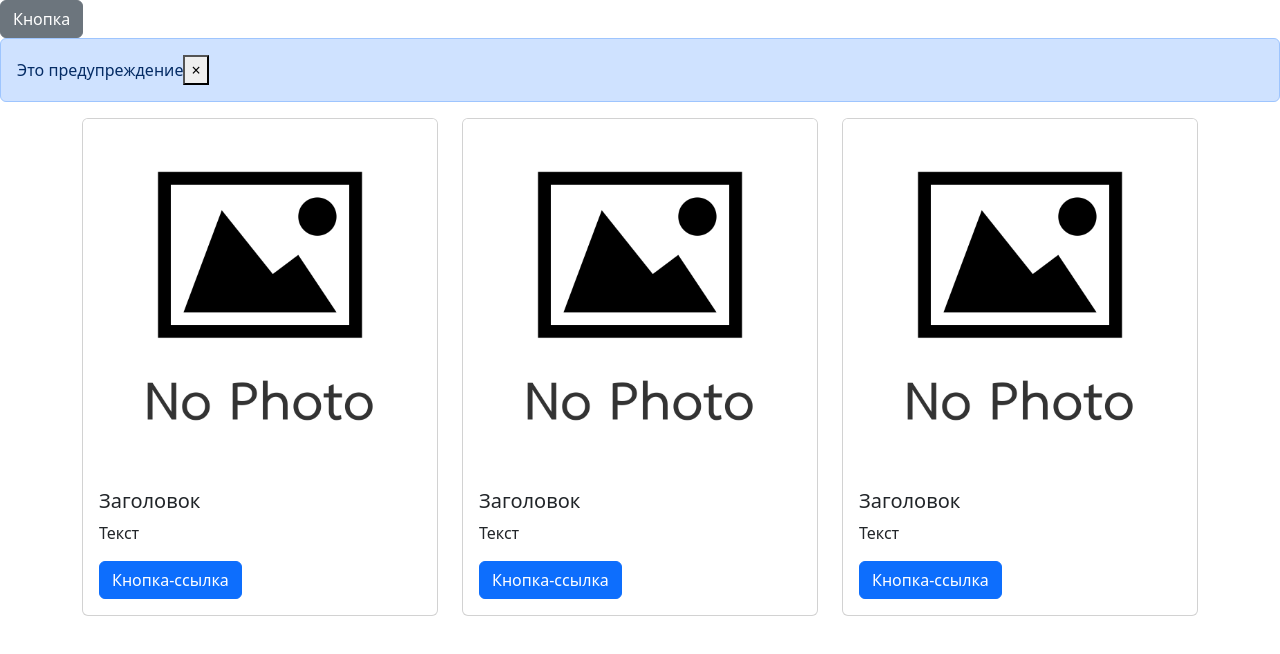
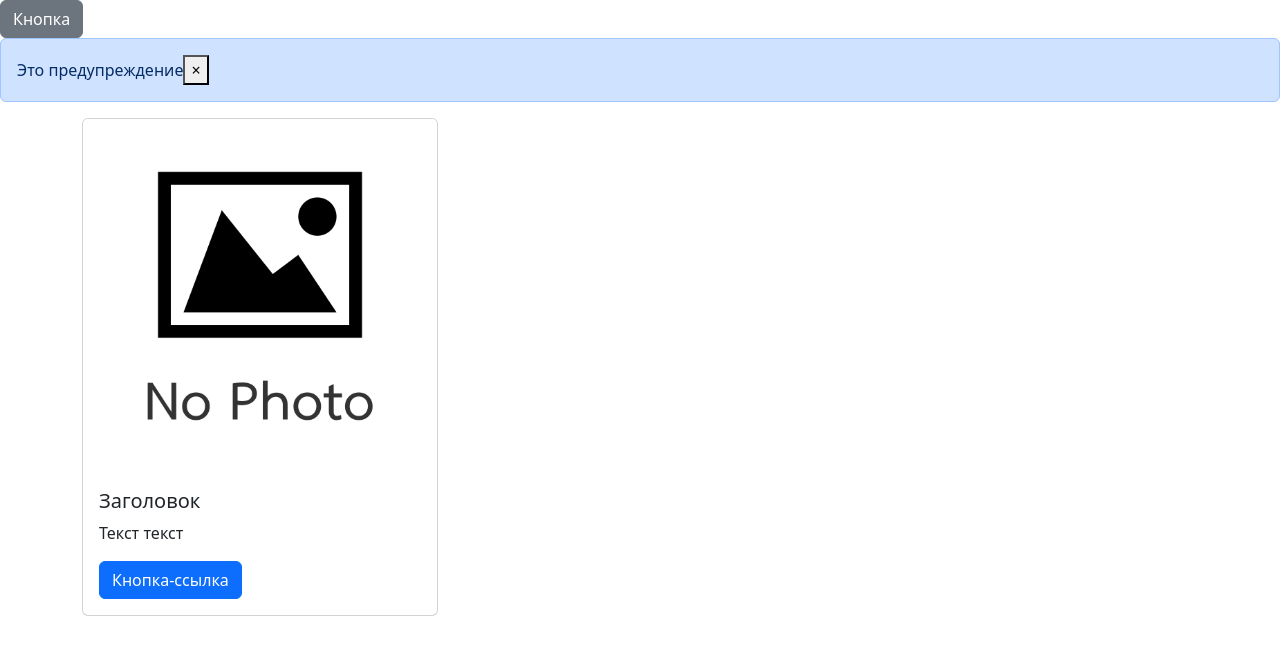
Before and after one commit to Stellar-Explosion/vue-components, a Nuxt app: page / in a window 1280 px wide. Shown: the top 654 px of the page. Built offline with nearby package versions, Linux system fonts and the light colour scheme.

Commit message:
Fix-components

```diff
--- a/app.vue
+++ b/app.vue
@@ -1,15 +1,31 @@
 <template>
-  <div>
-    <Button variant="secondary"></Button>
-    <Alert></Alert>
-    <Card-list image="/no-photo.jpg">
-      <template v-slot:title>Заголовок</template>
-      <template v-slot:text>Текст</template>
-      <template v-slot:button>Кнопка-ссылка</template>
-    </Card-list>
-  </div>
+  <Button variant="secondary"></Button>
+  <Alert></Alert>
+  <BsContainer>
+    <BsRow>
+      <BsCol>
+        <BsCard image="/no-photo.jpg">
+          <BsCardTitle>Заголовок</BsCardTitle>
+          <BsCardBody>Текст текст</BsCardBody>
+          <BsCardActions>Кнопка-ссылка</BsCardActions>
+        </BsCard>
+      </BsCol>
+    </BsRow>
+  </BsContainer>
 </template>
 
 <script>
 
+import {defineComponent} from "vue";
+import BsContainer from "~/components/Card/BsContainer.vue";
+import BsRow from "~/components/Card/BsRow.vue";
+import BsCol from "~/components/Card/BsCol.vue";
+import BsCard from "~/components/Card/BsCard.vue";
+import BsCardTitle from "~/components/Card/BsCardTitle.vue";
+import BsCardBody from "~/components/Card/BsCardBody.vue";
+import BsCardActions from "~/components/Card/BsCardActions.vue";
+
+export default defineComponent({
+  components: {BsCardActions, BsCardBody, BsCardTitle, BsCard, BsCol, BsRow, BsContainer}
+})
 </script>
--- a/components/Card-list.vue
+++ /dev/null
@@ -1,93 +0,0 @@
-<template>
-  <div class="container">
-    <div class="row">
-      <div class="col-4">
-        <div class="card">
-          <img :src="image" class="card-img-top" alt="...">
-          <div class="card-body">
-            <CardTitle>
-              <slot name="title"></slot>
-            </CardTitle>
-            <CardBody>
-              <slot name="text"></slot>
-            </CardBody>
-            <CardActions>
-              <slot name="button"></slot>
-            </CardActions>
-          </div>
-        </div>
-      </div>
-      <div class="col-4">
-        <div class="card">
-          <img :src="image" class="card-img-top" alt="...">
-          <div class="card-body">
-            <CardTitle>
-              <slot name="title"></slot>
-            </CardTitle>
-            <CardBody>
-              <slot name="text"></slot>
-            </CardBody>
-            <CardActions>
-              <slot name="button"></slot>
-            </CardActions>
-          </div>
-        </div>
-      </div>
-      <div class="col-4">
-        <div class="card">
-          <img :src="image" class="card-img-top" alt="...">
-          <div class="card-body">
-            <CardTitle>
-              <slot name="title"></slot>
-            </CardTitle>
-            <CardBody>
-              <slot name="text"></slot>
-            </CardBody>
-            <CardActions>
-              <slot name="button"></slot>
-            </CardActions>
-          </div>
-        </div>
-      </div>
-    </div>
-  </div>
-</template>
-
-<script>
-import { h, defineComponent } from 'vue';
-
-const CardTitle = defineComponent({
-  functional: true,
-  render() {
-    return h('h5', { class: 'card-title' }, this.$slots.default());
-  }
-});
-
-const CardBody = defineComponent({
-  functional: true,
-  render() {
-    return h('p', { class: 'card-text' }, this.$slots.default());
-  }
-});
-
-const CardActions = defineComponent({
-  functional: true,
-  render() {
-    return h('a', { class: 'btn btn-primary', href: '#' }, this.$slots.default());
-  }
-});
-
-export default defineComponent({
-  props: {
-    image: {
-      type: String,
-      required: true,
-    },
-  },
-  components: {
-    CardTitle,
-    CardBody,
-    CardActions,
-  },
-});
-</script>
--- /dev/null
+++ b/components/Card/BsCard.vue
@@ -0,0 +1,19 @@
+<template>
+  <div class="card">
+    <img :src="image" class="card-img-top" alt="...">
+    <div class="card-body">
+      <slot></slot>
+    </div>
+  </div>
+</template>
+
+<script>
+export default {
+  props: {
+    image: {
+      type: String,
+      required: true,
+    },
+  },
+};
+</script>
--- /dev/null
+++ b/components/Card/BsCardActions.vue
@@ -0,0 +1,16 @@
+<template>
+  <a class="btn btn-primary" href="#">
+    <slot></slot>
+  </a>
+</template>
+
+<script>
+import { h, defineComponent } from 'vue';
+
+export default defineComponent({
+  functional: true,
+  render() {
+    return h('a', { class: 'btn btn-primary', href: '#' }, this.$slots.default());
+  }
+});
+</script>
--- /dev/null
+++ b/components/Card/BsCardBody.vue
@@ -0,0 +1,16 @@
+<template>
+  <p class="card-text">
+    <slot></slot>
+  </p>
+</template>
+
+<script>
+import { h, defineComponent } from 'vue';
+
+export default defineComponent({
+  functional: true,
+  render() {
+    return h('p', { class: 'card-text' }, this.$slots.default());
+  }
+});
+</script>
--- /dev/null
+++ b/components/Card/BsCardTitle.vue
@@ -0,0 +1,16 @@
+<template>
+  <h5 class="card-title">
+    <slot></slot>
+  </h5>
+</template>
+
+<script>
+import { h, defineComponent } from 'vue';
+
+export default defineComponent({
+  functional: true,
+  render() {
+    return h('h5', { class: 'card-title' }, this.$slots.default());
+  }
+});
+</script>
--- /dev/null
+++ b/components/Card/BsCol.vue
@@ -0,0 +1,5 @@
+<template>
+  <div class="col-4">
+    <slot></slot>
+  </div>
+</template>
--- /dev/null
+++ b/components/Card/BsContainer.vue
@@ -0,0 +1,5 @@
+<template>
+  <div class="container">
+    <slot></slot>
+  </div>
+</template>
--- /dev/null
+++ b/components/Card/BsRow.vue
@@ -0,0 +1,5 @@
+<template>
+  <div class="row">
+    <slot></slot>
+  </div>
+</template>
```
